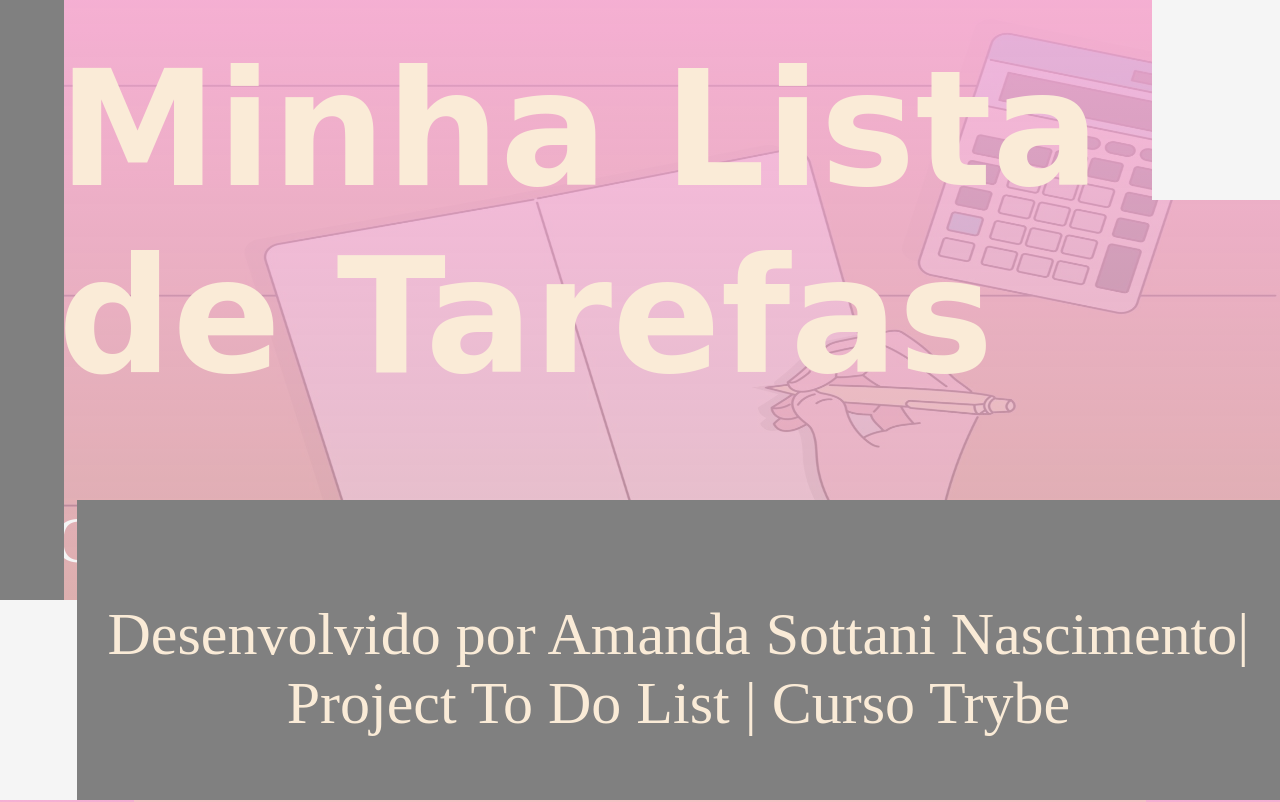
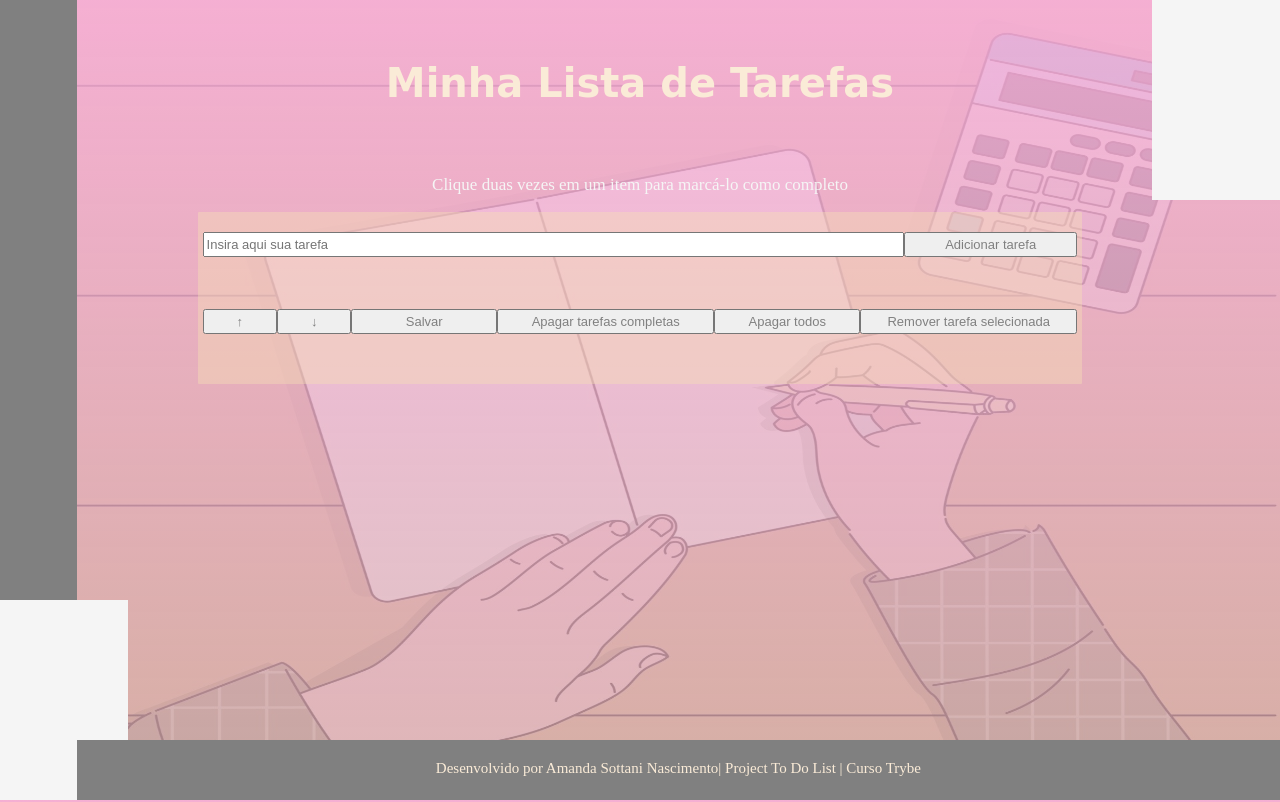
Before and after one commit to AmandaSottani/AmandaSottani.github.io, a plain HTML site: page project-to-do-list/index.html in a window 1280 px wide. Shown: the top 802 px of the page. Drawn offline with Linux system fonts and the light colour scheme.

Commit message:
arrumando os arquivos

```diff
--- a/project-to-do-list/index.html
+++ b/project-to-do-list/index.html
@@ -28,6 +28,7 @@
     <div id="barraEsquerda"></div>
     <div id="designer1"></div>
     <div id="designer2"></div>
+    <div id=space></div>
     <footer id="rodape"> Desenvolvido por Amanda Sottani   Nascimento| Project To Do List | Curso Trybe</footer>
     <script src="script.js"></script>
   </body>
--- a/project-to-do-list/style.css
+++ b/project-to-do-list/style.css
@@ -14,10 +14,10 @@ body {
 #titulo {
   display: flex;
   justify-content: center;
-  font-size: 80px;
+  font-size: 20px;
   font-family:cursive;
   color: antiquewhite;
-  height: 330px;
+  height: 50px;
   padding: 50px;
   align-items: center;
 }
@@ -26,16 +26,15 @@ body {
   display: flex;
   flex-direction: column;
   align-self: center;
-  width: 80%;
+  width: 70%;
   justify-content: space-evenly;
-  border-radius: 4px;
+  border-radius: 1px;
   background-color: rgba(245, 222, 179, 0.407);
-
 }
 
 #funcionamento {
   text-align: center;
-  font-size: 65px;
+  font-size: 17px;
   color: whitesmoke;
 
 }
@@ -43,46 +42,40 @@ body {
 #adiciona-task {
   display: flex;
   justify-content: center;
-  padding: 20px;
-  height: 100px;
-  padding-top: 200px;
+  padding: 5px;
+  height: 25px;
+  padding-top:20px;
 }
 
 #lista-tarefas {
   display: flex;
   flex-direction: column;
   justify-content: center;
-  flex-basis: 10%;
-  padding: 20px;
+  padding: 5px;
 }
 
 li {
-  border-radius: 5px;
-  height: 100px;
+  border-width: 1px;
+  height: 25px;
   background-color: whitesmoke;
   border-style: solid;
-  border-color: gray;
-  border-width: 1px;
-  font-size: 50px;
+  font-size: 15px;
   color: gray;
-  margin-top: 10px;
-
+  border-radius: 3px;
 }
 
 button {
-  width:20% ;
-  font-size: 42px;
-  height: 100px;
+  font-size: 13px;
+  height: 25px;
   color: gray;
-
 }
 
 #options {
   display: flex;
-  flex-basis: 9%;
+  height: 25px;
   justify-content: space-between;
-  padding: 20px;
-  padding-bottom: 590px;
+  padding: 5px;
+  padding-bottom: 50px;
 
 }
 
@@ -98,13 +91,13 @@ button {
 
 #texto-tarefa {
   width: 80%;
-  font-size: 50px;
+  font-size: 13px;
 }
 
 #criar-tarefa {
   cursor: pointer;
   width: 20%;
-  font-size: 50px;
+  font-size: 13px;
   color: gray;
 }
 
@@ -113,11 +106,19 @@ button {
 }
 
 #mover-cima, #mover-baixo {
-  flex-shrink:60;
+  width: 10%;
+}
+
+#salvar-tarefas, #apaga-tudo {
+  width: 20%;
+}
+
+#remover-finalizados, #remover-selecionado {
+  width: 30%;
 }
 
 #rodape {
-  height: 200px;
+  height: 40px;
   background-color: gray;
   position: fixed;
   bottom: 0;
@@ -125,8 +126,8 @@ button {
   right: 0;
   text-align: center;
   color: antiquewhite;
-  font-size: 60px;
-  padding-top:100px
+  font-size: 15px;
+  padding-top:20px
 }
 
 #designer2 {
@@ -142,7 +143,7 @@ button {
   position: fixed;
   top: 0;
   left: 0;
-  right: 95%;
+  right: 94%;
   bottom: 0;
   background-color: gray;
 }
@@ -155,3 +156,7 @@ button {
   bottom: 75%;
   background-color: whitesmoke;
 }
+
+#space {
+  padding: 100px;
+}
```
